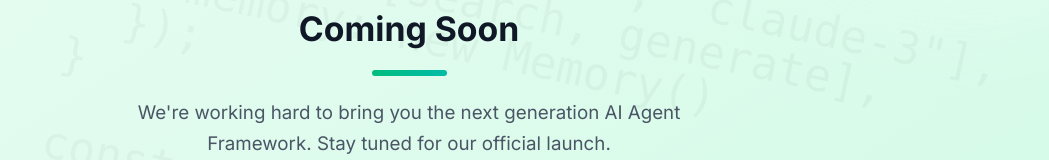
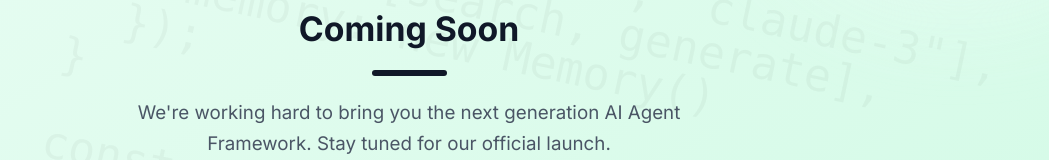
Before and after one commit to astreus-ai/astreus-website, a Next.js app: page /coming-soon in a window 1280 px wide. Shown: the part 299-459 px from the top of the page, without its empty margins (231-1280 px from the left). Built offline with nearby package versions, Linux system fonts and the light colour scheme.

Commit message:
Update metadata in layout and modify Coming Soon page styling for improved clarity and aesthetics.

```diff
--- a/src/app/coming-soon/page.tsx
+++ b/src/app/coming-soon/page.tsx
@@ -43,7 +43,7 @@ agent.run("Solve this complex task");
           Coming Soon
         </h1>
 
-        <div className="w-20 mt-2 h-1.5 bg-gradient-to-r from-emerald-500 to-teal-500 rounded-full mb-6"></div>
+        <div className="w-20 mt-2 h-1.5 bg-gray-900 rounded-full mb-6"></div>
 
         <p className="text-lg md:text-xl text-gray-600 max-w-2xl mb-12">
           We&apos;re working hard to bring you the next generation AI Agent Framework.
--- a/src/app/layout.tsx
+++ b/src/app/layout.tsx
@@ -6,8 +6,8 @@ import DynamicFavicon from "./components/DynamicFavicon";
 const inter = Inter({ subsets: ["latin"] });
 
 export const metadata: Metadata = {
-  title: "Astreus AI - Advanced AI Agent Framework",
-  description: "Astreus is an open-source platform for building, deploying, and managing AI agents that can reason, learn, and solve complex problems.",
+  title: "Astreus - AI Agent Framework",
+  description: "An AI agent framework for building autonomous systems that solve real-world tasks effectively.",
   icons: {
     icon: '/astreus-logo.svg',
     apple: '/astreus-logo.svg',
```
